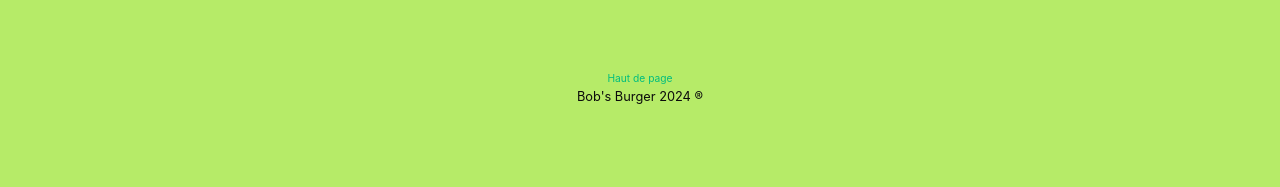
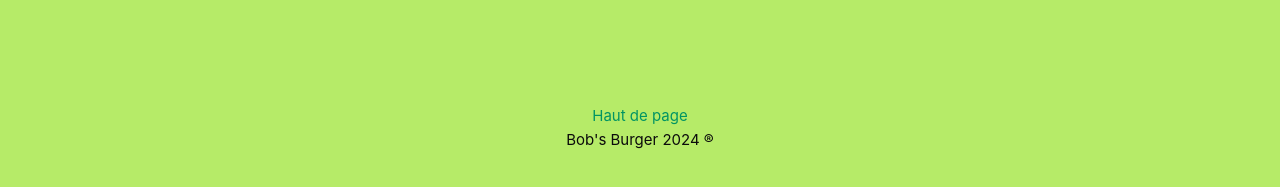
Before and after one commit to salomaxx/proj-web-s4, a Vue app: page / in a window 1280 px wide. Shown: the part 237-424 px from the top of the page. Built offline with nearby package versions, Linux system fonts and the light colour scheme; no server answers.

Commit message:
changements dans le css global

```diff
--- a/src/assets/main.css
+++ b/src/assets/main.css
@@ -11,14 +11,13 @@
 a,
 .green {
   text-decoration: none;
-  color: hsla(160, 100%, 37%, 1);
+  color: rgb(0, 148, 99);
   transition: 0.4s;
-  /* padding: 3px; */
 }
 
 @media (hover: hover) {
   a:hover {
-    background-color: hsla(160, 100%, 37%, 0.2);
+    color:rgb(0, 61, 41);
   }
 }
 
--- a/src/component/Footer.vue
+++ b/src/component/Footer.vue
@@ -15,18 +15,18 @@
 <style>
 
 .Footer {
-    margin-top: 120px;
-    margin-bottom: 50px;
+    margin-top: 12%;
+    margin-bottom: 5%;
+    margin-left: 20%;
+    margin-right: 20%;
 }
 
-.Link{
-    text-align: center;
-    font-size : 0.8vw ;
+h1{
+    font-size : 15px
 }
 
 footer{
     text-align: center;
-    font-size : 0.5vw;
     color : #0b0b0b;
 }
 
--- a/src/component/Gallery.vue
+++ b/src/component/Gallery.vue
@@ -8,7 +8,7 @@
 import Character from './Character.vue';
 import { getBbData } from '@/services/api/bbAPI.js';
 
-const MAX_CHARACTERS = 50; //nombre de perso max sur la page
+const MAX_CHARACTERS = 10; //nombre de perso max sur la page
 
 export default {
     name: 'CharacterGallery',
```
